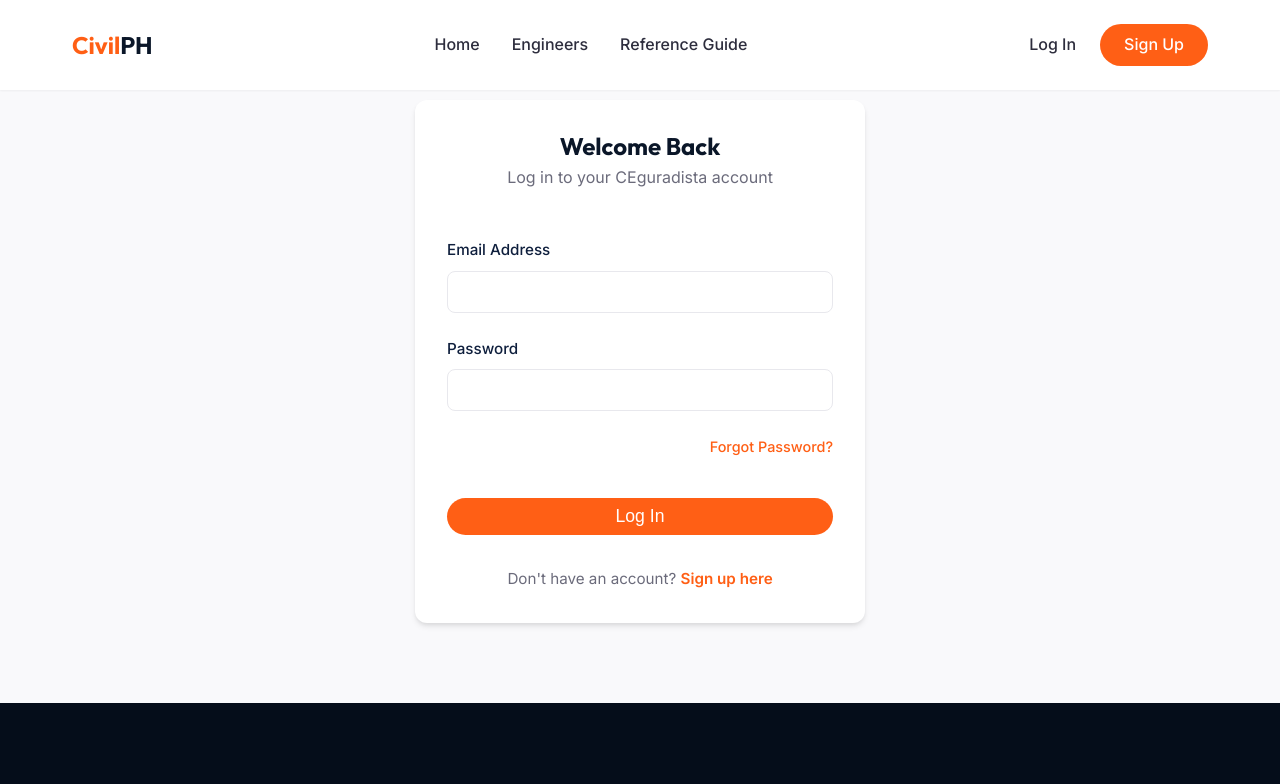
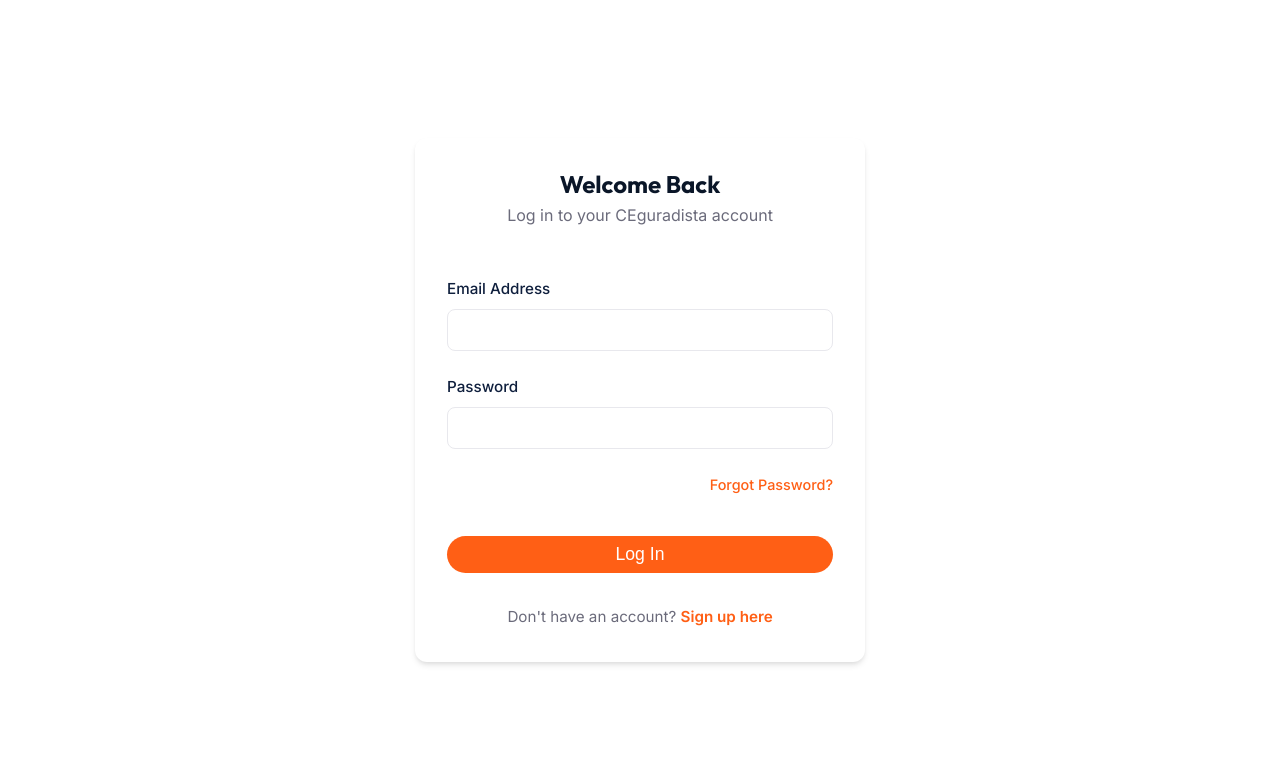
Before and after one commit to colkeaz/CivilPH, a React (Vite) app: page /login in a window 1280 px wide. Shown: the top 784 px of the page. Built offline with nearby package versions, Linux system fonts and the light colour scheme.

Commit message:
style: remove header and footer from login and signup pages

```diff
--- a/src/pages/LoginPage.tsx
+++ b/src/pages/LoginPage.tsx
@@ -1,7 +1,5 @@
 import React, { useState } from 'react';
 import { Link, useNavigate } from 'react-router-dom';
-import Header from '../components/Header';
-import Footer from '../components/Footer';
 import { useAuth } from '../store/AuthContext';
 import '../styles/AuthPages.css';
 
@@ -37,8 +35,7 @@
   };
 
   return (
-    <div className="auth-page-container">
-      <Header />
+    <div className="auth-fullpage">
       <main className="auth-main">
         <div className="auth-card card">
           <h2 className="auth-title">Welcome Back</h2>
@@ -81,7 +78,6 @@
           </div>
         </div>
       </main>
-      <Footer />
     </div>
   );
 };
--- a/src/pages/SignupPage.tsx
+++ b/src/pages/SignupPage.tsx
@@ -1,7 +1,5 @@
 import React, { useState } from 'react';
 import { Link, useNavigate } from 'react-router-dom';
-import Header from '../components/Header';
-import Footer from '../components/Footer';
 import { useAuth } from '../store/AuthContext';
 import { User, Briefcase } from 'lucide-react';
 import '../styles/AuthPages.css';
@@ -38,8 +36,7 @@
   };
 
   return (
-    <div className="auth-page-container">
-      <Header />
+    <div className="auth-fullpage">
       <main className="auth-main">
         <div className="auth-card card signup-card">
           <h2 className="auth-title">Create an Account</h2>
@@ -122,7 +119,6 @@
           </div>
         </div>
       </main>
-      <Footer />
     </div>
   );
 };
--- a/src/styles/AuthPages.css
+++ b/src/styles/AuthPages.css
@@ -5,12 +5,26 @@
   background-color: var(--grey-50);
 }
 
+.auth-fullpage {
+  min-height: 100vh;
+  display: flex;
+  background-color: var(--white);
+}
+
+.auth-fullpage .auth-main {
+  flex: 1;
+  display: flex;
+  align-items: center;
+  justify-content: center;
+  padding: var(--spacing-xl);
+}
+
 .auth-main {
   flex: 1;
   display: flex;
   align-items: center;
   justify-content: center;
-  padding: 100px var(--spacing-xl) var(--spacing-3xl); /* Account for fixed header */
+  padding: 100px var(--spacing-xl) var(--spacing-3xl);
 }
 
 .auth-card {
```
